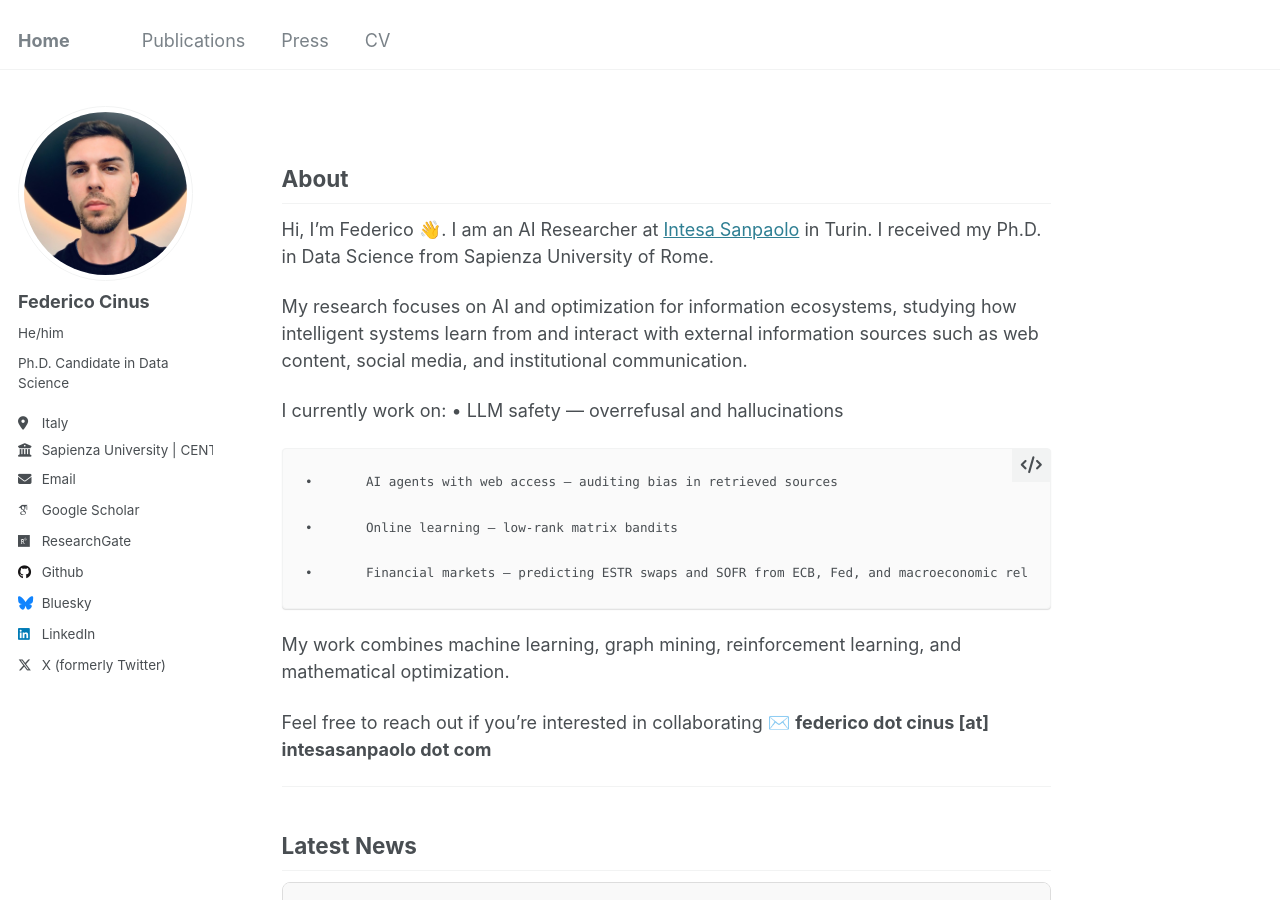
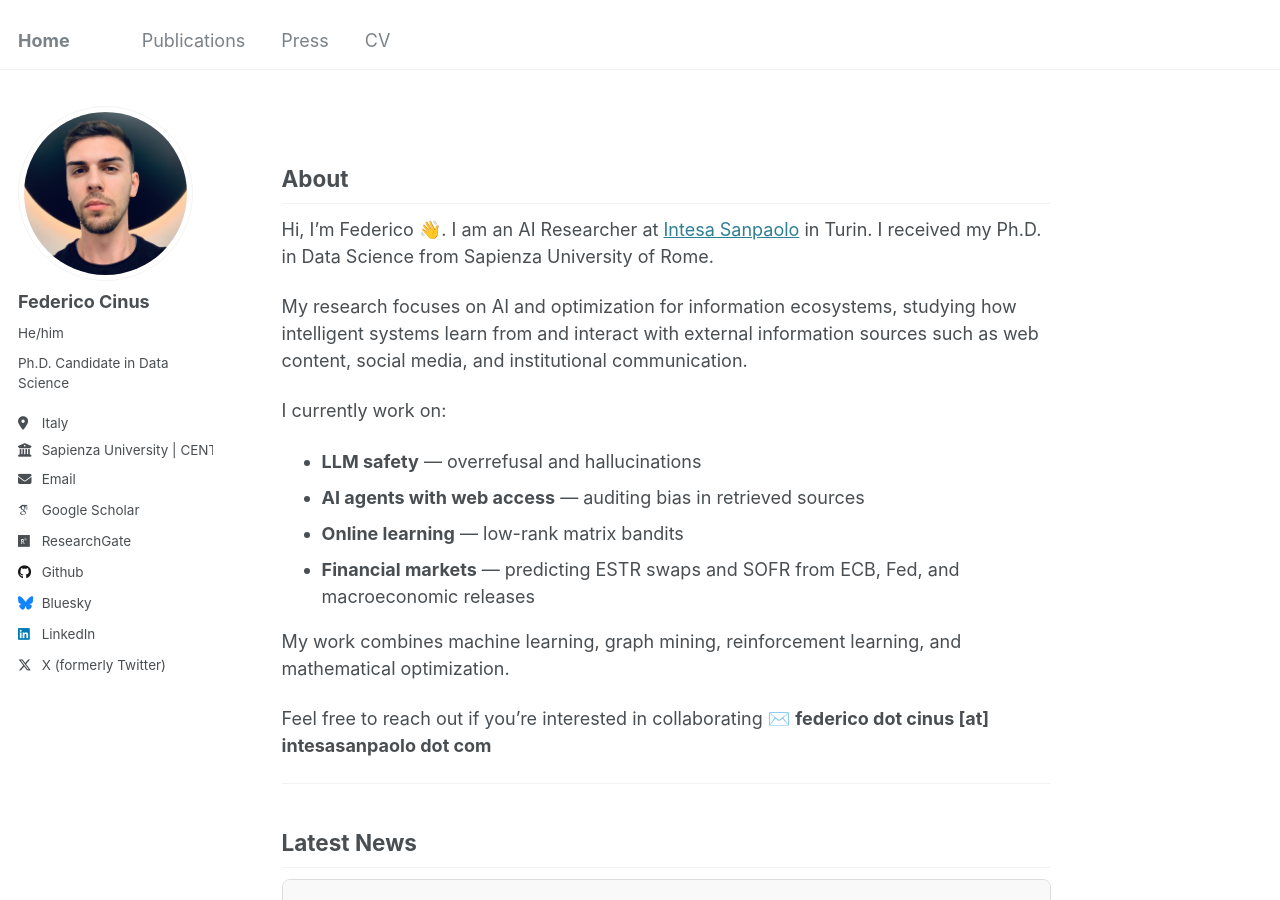
Before and after one commit to FedericoCinus/website, a Jekyll site: the page built from _pages/about.md, in a window 1280 px wide and 900 px high. Built offline with Jekyll 4.4.1, drawn with Linux system fonts in a browser that asks for light colours; some web fonts are replaced.

Commit message:
Convert current work section to HTML format
Updated the formatting of the current work section to HTML.

```diff
--- a/_pages/about.md
+++ b/_pages/about.md
@@ -14,14 +14,14 @@ Hi, I’m Federico 👋. I am an AI Researcher at [Intesa Sanpaolo](https://grou
 
 My research focuses on AI and optimization for information ecosystems, studying how intelligent systems learn from and interact with external information sources such as web content, social media, and institutional communication.
 
-I currently work on:
-	•	LLM safety — overrefusal and hallucinations
+<p>I currently work on:</p>
 
-	•	AI agents with web access — auditing bias in retrieved sources
-
-	•	Online learning — low-rank matrix bandits
-
-	•	Financial markets — predicting ESTR swaps and SOFR from ECB, Fed, and macroeconomic releases
+<ul>
+  <li><strong>LLM safety</strong> — overrefusal and hallucinations</li>
+  <li><strong>AI agents with web access</strong> — auditing bias in retrieved sources</li>
+  <li><strong>Online learning</strong> — low-rank matrix bandits</li>
+  <li><strong>Financial markets</strong> — predicting ESTR swaps and SOFR from ECB, Fed, and macroeconomic releases</li>
+</ul>
 
 My work combines machine learning, graph mining, reinforcement learning, and mathematical optimization.
 
```
